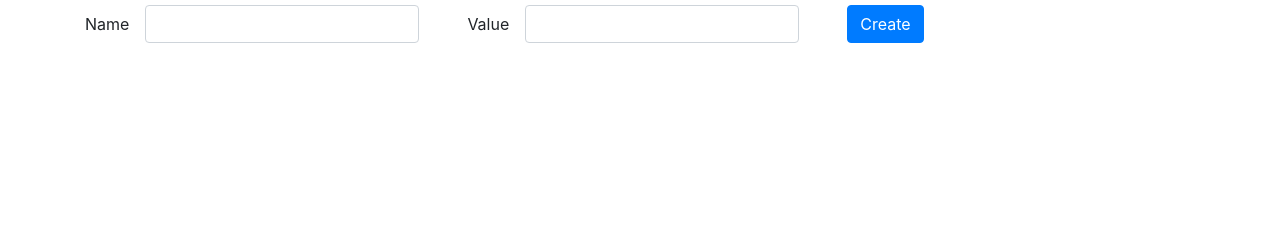
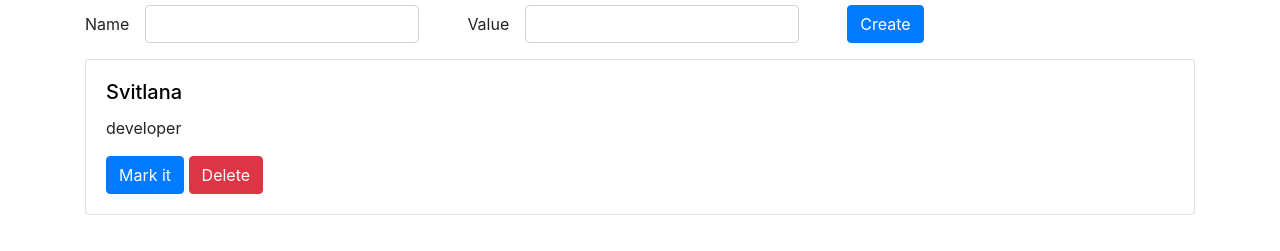
Before and after one commit to novichS/rest-api-app, a website with bundled scripts: page client/index.html in a window 1280 px wide. Shown: the part 67-318 px from the top of the page. Built offline with nearby package versions, Linux system fonts and the light colour scheme.

Commit message:
added "marked" logic

```diff
--- a/client/index.html
+++ b/client/index.html
@@ -7,11 +7,16 @@
     <link rel="stylesheet" href="https://stackpath.bootstrapcdn.com/bootstrap/4.4.1/css/bootstrap.min.css"
         integrity="sha384-Vkoo8x4CGsO3+Hhxv8T/Q5PaXtkKtu6ug5TOeNV6gBiFeWPGFN9MuhOf23Q9Ifjh" crossorigin="anonymous">
     <title>rest-api-app</title>
+    <style>
+        [v-cloak] {
+            display: none;
+        }
+    </style>
 </head>
 
 <body>
 
-    <div class="container pt-3" id="app">
+    <div class="container pt-3" id="app" v-cloak>
         <h1>Rest Api</h1>
 
         <form class="form-inline mb-3" @submit.prevent="createContact">
@@ -26,15 +31,17 @@
             <button class="btn btn-primary" type="submit">Create</button>
         </form>
 
-        <div class="card mb-3" v-for="contact in contacts">
-            <div class="card-body">
-                <h5 class="card-title">{{contact.name}}</h5>
-                <p class="card-text">{{contact.value}}</p>
-                <button class="btn btn-primary">Cancel</button>
-                <button class="btn btn-danger">Delete</button>
+        <div v-if="contacts.length">
+            <div class="card mb-3" v-for="contact in contacts">
+                <div class="card-body">
+                    <h5 class="card-title" :style="{color: contact.marked ? 'red' : 'black'}">{{contact.name}}</h5>
+                    <p class="card-text">{{contact.value}}</p>
+                    <button class="btn btn-primary" @click="markContact(contact.id)">{{contact.marked ? 'Unmark' : 'Mark it'}}</button>
+                    <button class="btn btn-danger" @click="removeContact(contact.id)">Delete</button>
+                </div>
             </div>
         </div>
-
+        <p v-else>We don't have any contacts yet</p>
     </div>
 
 
--- a/client/script.js
+++ b/client/script.js
@@ -1,22 +1,31 @@
-import Vue from 'https://cdn.jsdelivr.net/npm/vue@2.6.11/dist/vue.esm.browser.js'
+import Vue from "https://cdn.jsdelivr.net/npm/vue@2.6.11/dist/vue.esm.browser.js";
 
 new Vue({
-    el: '#app',
+  el: "#app",
   data() {
     return {
       form: {
-                name: '',
-                value: ''
+        name: "",
+        value: ""
       },
-            contacts: []
-        }
+      contacts: [
+          {id: 1, name: 'Svitlana', value: 'developer', marked: false}
+      ]
+    };
   },
   methods: {
     createContact() {
-            const {...contact} = this.form;
-            this.contacts.push({...contact, id: Date.now()});
+      const { ...contact } = this.form;
+      this.contacts.push({ ...contact, id: Date.now(), marked: false });
 
-            this.form.name = this.form.value = '';
+      this.form.name = this.form.value = "";
+    },
+    markContact(id) {
+      const contact = this.contacts.find(contact => contact.id === id);
+      contact.marked = !contact.marked;
+    },
+    removeContact(id) {
+      console.log(id);
     }
   }
 });
```
Lines whose indentation alone changed are shown as unchanged.
